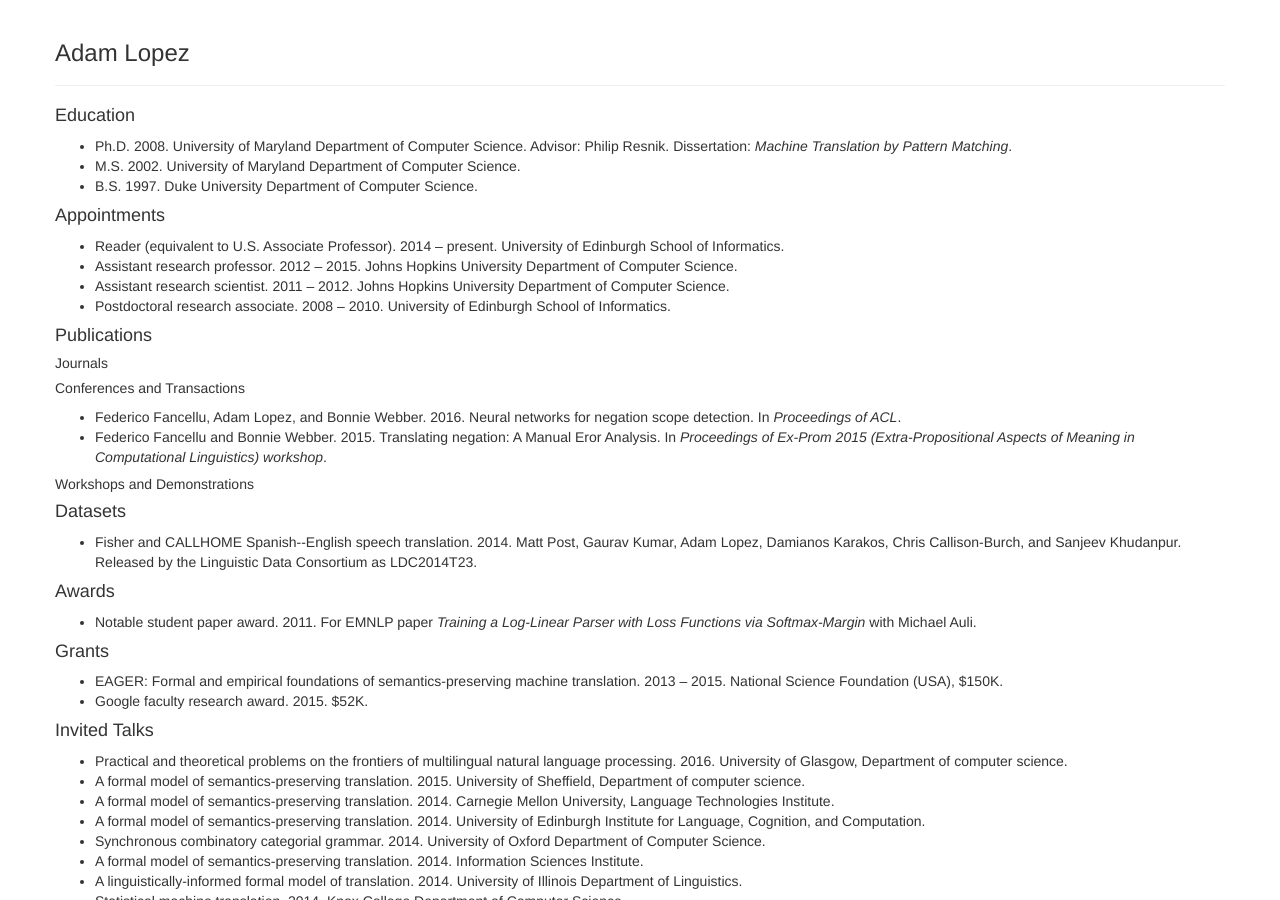
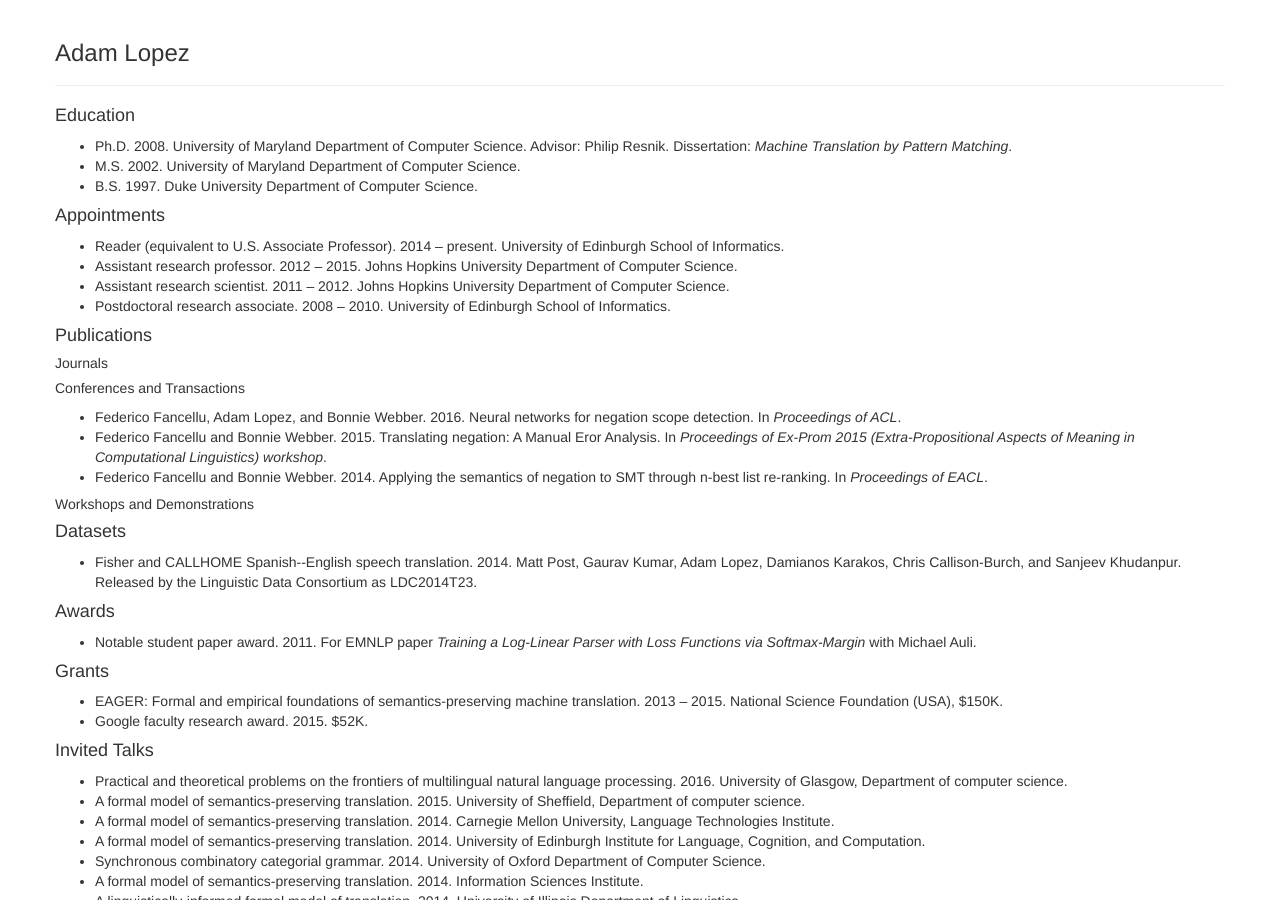
Before and after one commit to ffancellu/ffancellu.github.io, a Jekyll site: the page built from cv.html, in a window 1280 px wide and 900 px high. Built offline with Jekyll 4.4.1, drawn with Linux system fonts in a browser that asks for light colours; some of the changed lines change nothing that is shown.

Commit message:
Fixing issues with papers

```diff
--- a/_config.yml
+++ b/_config.yml
@@ -45,7 +45,7 @@ papers:
         for improving translation performance on negation have simply followed
         from the developers’ beliefs about why performance is worse.
         These beliefs, however, have never been validated by an error analysis
-        of the translation output. In contrast, the current paper shows that an
+        of the translation output.  In contrast, the current paper shows that an
         informative empirical error analysis can be formulated in terms of  (1)
         the  set  of  semantic  elements  involved in  the  meaning  of
         negation,  and  (2)  a  small set of  string-based  operations  that
@@ -55,3 +55,28 @@ papers:
         inform  an  automated  investigation into the causes of translation
         errors. Conclusions  drawn  from  this  analysis  should  guide future
         work  on  improving  the  translation of negative sentences.
+  - layout: paper
+    paper-type: inproceedings
+    selected: yes
+    year: 2014
+    img: negbest
+    title: "Applying the semantics of negation to SMT through n-best list re-ranking"
+    authors: Federico Fancellu and Bonnie Webber
+    booktitle: Proceedings of EACL
+    booktitle-url: http://eacl2014.org/
+    doc-url: http://www.aclweb.org/anthology/E14-1063
+    venue: conference
+    abstract: >
+      Although the performance of SMT systems has improved over a range of different
+      linguistic phenomena, negation has not yet received adequate treatment. Previous
+      works have considered the problem of translating negative data as one of data sparsity
+      (Wetzel and Bond (2012)) or of structural differences between source and target language
+      with respect to the placement of negation (Collins et al. (2005)). This work starts
+      instead from the questions of what is meant by negation and what makes a good
+      translation of negation. These questions have led us to explore the use of
+      semantics of negation in SMT — specifically, identifying core semantic elements
+      of negation (cue, event and scope) in a source-side dependency parse and reranking
+      hypotheses on the n-best list produced after decoding according to the extent to
+      which an hypothesis realises these elements. The method shows considerable
+      improvement over the baseline as measured by BLEU scores and Stanford’s
+      entailment-based MT evaluation metric (Padó et al. (2009)).
```
